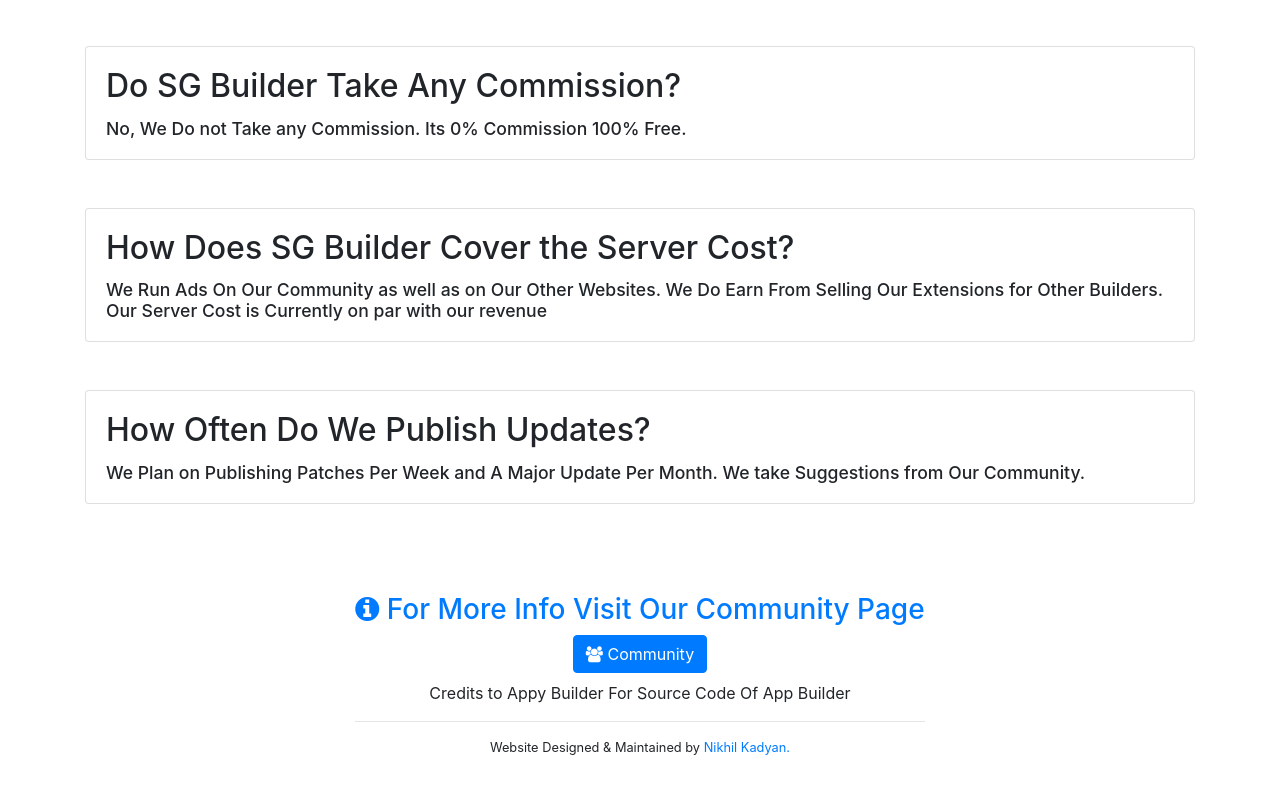
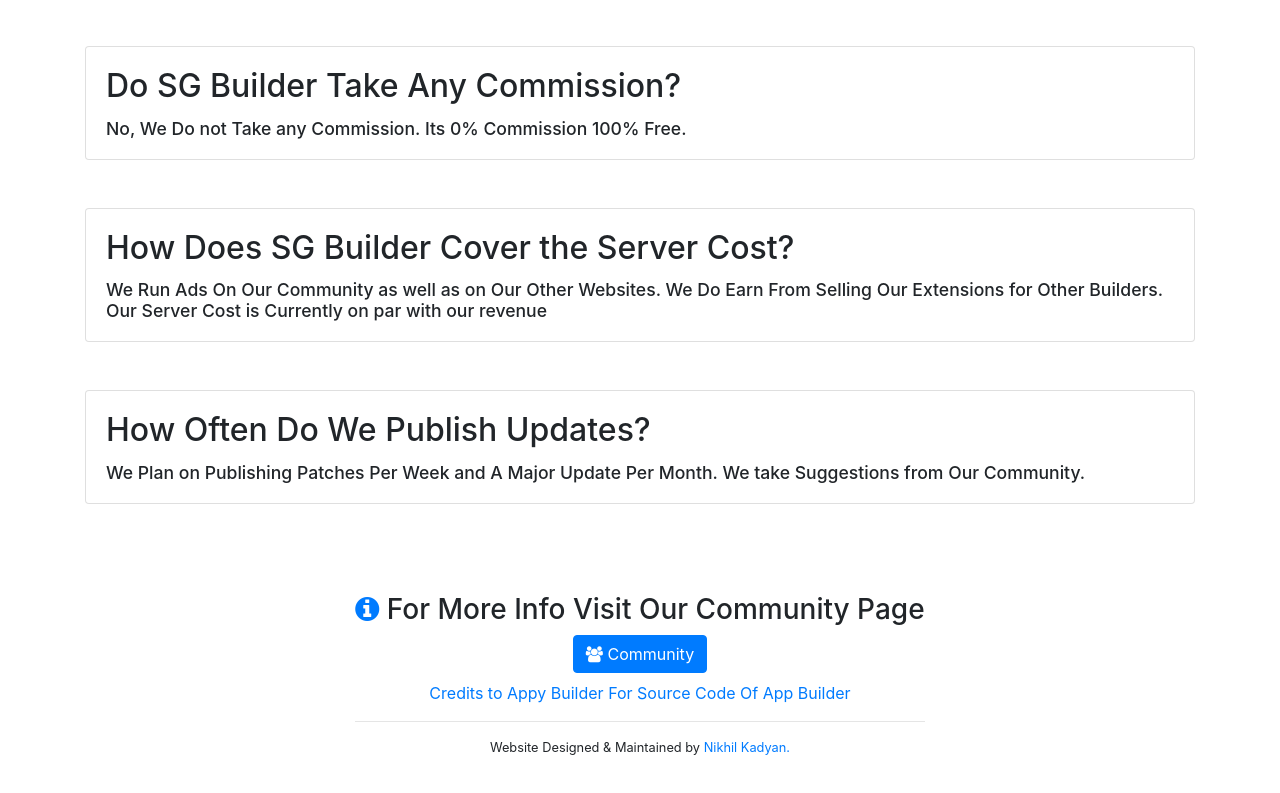
Before and after one commit to nikhilkadyan/simpleGamersHome, a Vue app: page / in a window 1280 px wide. Shown: the part 2204-2997 px from the top of the page. Built offline with nearby package versions, Linux system fonts and the light colour scheme.

Commit message:
Adjusting Footer

```diff
--- a/src/components/Footer.vue
+++ b/src/components/Footer.vue
@@ -1,8 +1,8 @@
 <template>
     <div class="footer_container">
         <div>
-            <h3 class="text-primary">
-                <i class="fa fa-info-circle" aria-hidden="true"></i>
+            <h3>
+                <i class="fa fa-info-circle text-primary" aria-hidden="true"></i>
                 For More Info Visit Our Community Page
             </h3>
 
@@ -11,7 +11,9 @@
             </a>
 
             <p class="mt-2">
-                Credits to Appy Builder For Source Code Of App Builder
+                <a href="http://appybuilder.com/" target="_blank">
+                    Credits to Appy Builder For Source Code Of App Builder
+                </a>
             </p>
 
             <hr>
```
